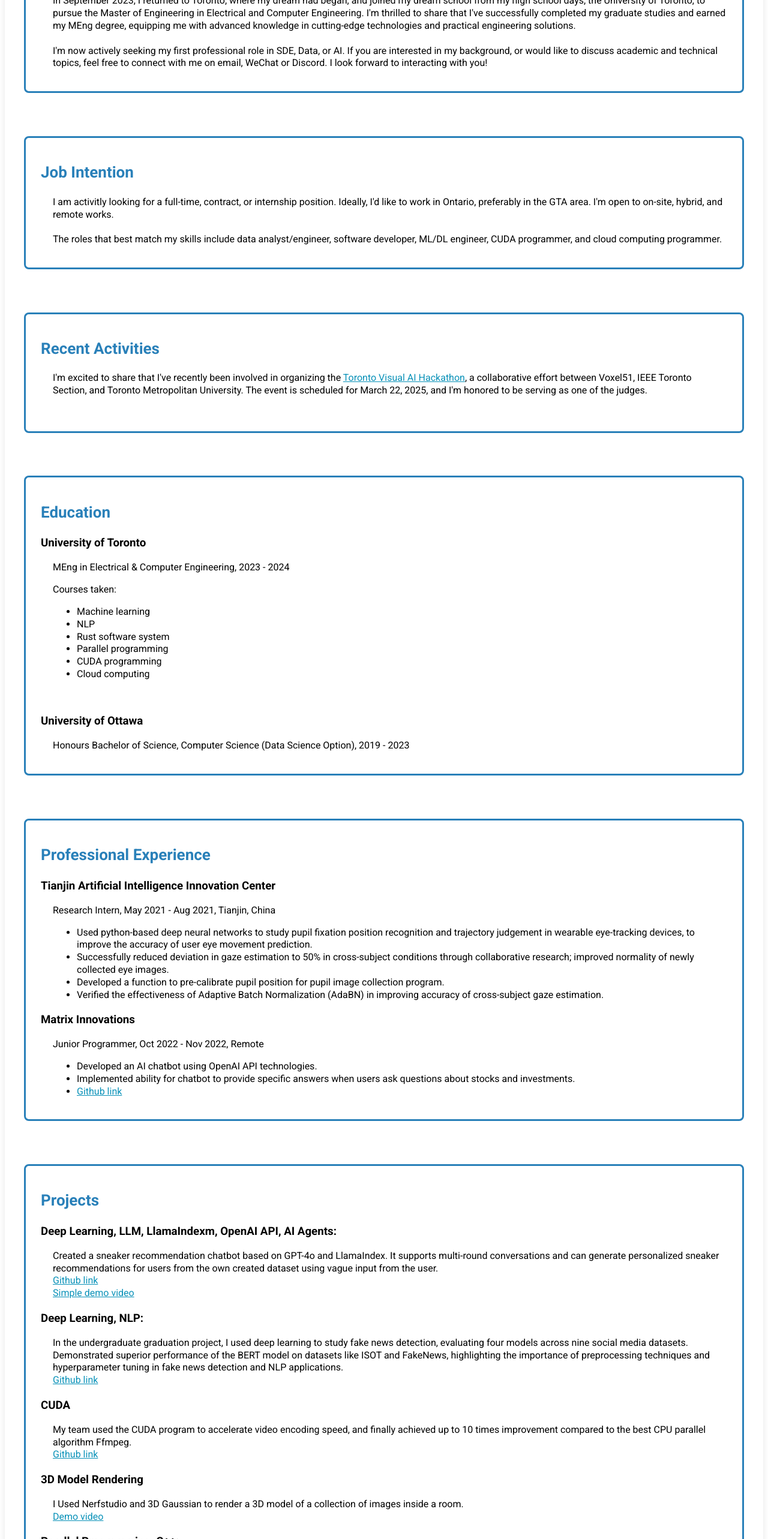
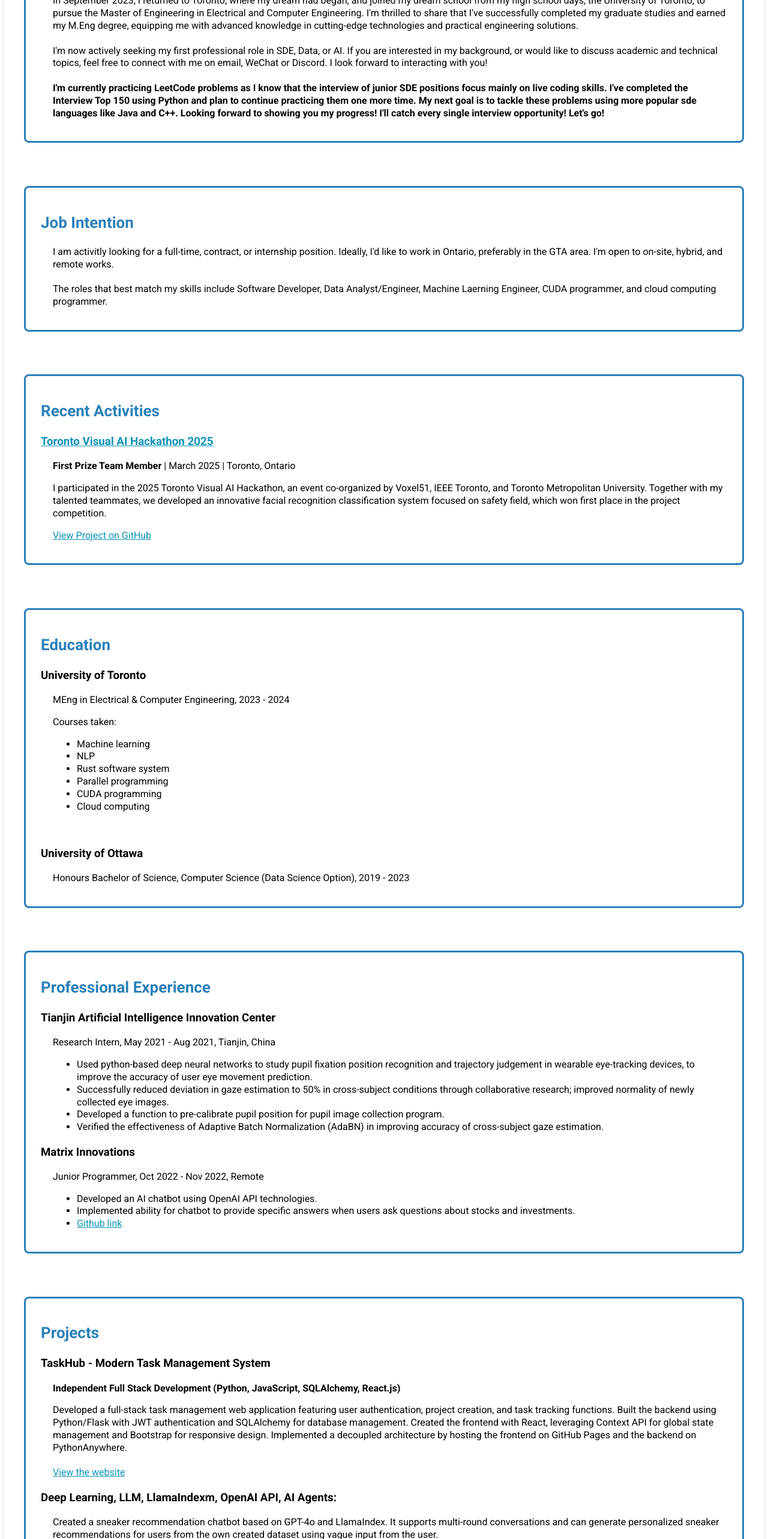
Before and after one commit to DengsongWang/dengsongpage, a React (Create React App) app: page / in a window 1280 px wide. Shown: the part 1120-3686 px from the top of the page at 60% size. Built offline with nearby package versions, Linux system fonts and the light colour scheme.

Commit message:
Update 0921

```diff
--- a/src/App.js
+++ b/src/App.js
@@ -146,10 +146,15 @@ function App() {
           In September 2023, I returned to Toronto, where my dream had began, and joined my dream school
           from my high school days, the University of Toronto, to pursue the Master of Engineering
           in Electrical and Computer Engineering.  I'm thrilled to share that I've successfully completed my graduate
-          studies and earned my MEng degree, equipping me with advanced knowledge in cutting-edge technologies and practical engineering solutions.
+          studies and earned my M.Eng degree, equipping me with advanced knowledge in cutting-edge technologies and practical engineering solutions.
           <br /><br />
           I'm now actively seeking my first professional role in SDE, Data, or AI. If you are interested in my background, or would like to discuss academic and technical topics,
           feel free to connect with me on email, WeChat or Discord. I look forward to interacting with you!
+          <br /><br />
+          <strong>I'm currently practicing LeetCode problems as I know that the interview of junior SDE positions focus mainly on live coding skills.
+          I've completed the Interview Top 150 using Python and plan to continue practicing them one more time. My next goal is to tackle these
+          problems using more popular sde languages like Java and C++.
+          Looking forward to showing you my progress! I'll catch every single interview opportunity! Let's go!</strong>
         </p>
 
       </section>
@@ -163,8 +168,7 @@ function App() {
         I am activitly looking for a full-time, contract, or internship position. Ideally, I'd like
         to work in Ontario, preferably in the GTA area. I'm open to on-site, hybrid,
         and remote works. <br /><br />
-        The roles that best match my skills include data analyst/engineer, software
-        developer, ML/DL engineer, CUDA programmer, and cloud computing programmer.
+        The roles that best match my skills include Software Developer, Data Analyst/Engineer, Machine Laerning Engineer, CUDA programmer, and cloud computing programmer.
         </p>
       </section>
       <br />
@@ -172,19 +176,31 @@ function App() {
 
       <section id="study" className="RecentStudy">
         <h2>Recent Activities</h2>
-        <p>
-        I'm excited to share that I've recently been involved in organizing the <a
-              href="https://voxel51.com/computer-vision-events/visual-ai-hackathon-march-22-2025/"
-              className="App-link"
-              target="_blank"
-            >
-              Toronto Visual AI Hackathon
-            </a>, a collaborative effort between Voxel51,
-        IEEE Toronto Section, and Toronto Metropolitan University. The event is scheduled for March 22, 2025, and I'm honored to be serving as one
-        of the judges.
-         <br /><br />
 
-        </p>
+        <h3>
+  <a href="https://voxel51.com/computer-vision-events/visual-ai-hackathon-march-22-2025/"
+     className="App-link"
+     target="_blank">
+    Toronto Visual AI Hackathon 2025
+  </a>
+</h3>
+
+<p>
+  <strong>First Prize Team Member</strong> | March 2025 | Toronto, Ontario
+</p>
+
+<p>
+  I participated in the 2025 Toronto Visual AI Hackathon, an event co-organized by Voxel51, IEEE Toronto, and Toronto Metropolitan University. Together with my talented teammates, we developed an innovative facial recognition classification system focused on safety field, which won first place in the project competition.
+</p>
+
+<p>
+  <a href="https://github.com/GangGreenTemperTatum/toronto-visual-ai-hackathon-2025"
+     className="App-link"
+     target="_blank">
+    View Project on GitHub
+  </a>
+</p>
+
       </section>
       <br />
       <br />
@@ -264,10 +280,21 @@ function App() {
         <h2>Projects</h2>
         <div className="Project-item">
 
+        <h3>TaskHub - Modern Task Management System</h3>
+        <p><strong>Independent Full Stack Development (Python, JavaScript, SQLAlchemy, React.js)</strong></p>
+          <p>
+          Developed a full-stack task management web application featuring user authentication, project creation, and task tracking functions. Built the backend using Python/Flask with JWT authentication
+           and SQLAlchemy for database management. Created the frontend with React, leveraging Context API for global state management and Bootstrap
+            for responsive design. Implemented a decoupled architecture by hosting the frontend on GitHub Pages and the backend on
+              PythonAnywhere. <br /><br />
+              <a href="https://dengsongwang.github.io/TaskHub-Project/" className="App-link" target="_blank">View the website</a>
+
+          </p>
+
         <h3>Deep Learning, LLM, LlamaIndexm, OpenAI API, AI Agents:</h3>
           <p>
           Created a sneaker recommendation chatbot based on GPT-4o and LlamaIndex. It supports multi-round conversations and can generate personalized sneaker recommendations for users from the own created dataset using vague input from the user.
-            <br />
+            <br /><br />
             <a
               href="https://github.com/ece1786-2024/SnkrGenie"
               className="App-link"
@@ -288,7 +315,7 @@ function App() {
           <h3>Deep Learning, NLP:</h3>
           <p>
             In the undergraduate graduation project, I used deep learning to study fake news detection, evaluating four models across nine social media datasets. Demonstrated superior performance of the BERT model on datasets like ISOT and FakeNews, highlighting the importance of preprocessing techniques and hyperparameter tuning in fake news detection and NLP applications.
-            <br />
+            <br /><br />
             <a
               href="https://github.com/DengsongWang/Honours-Project-code-files-"
               className="App-link"
@@ -301,7 +328,7 @@ function App() {
           <h3>CUDA</h3>
           <p>
             My team used the CUDA program to accelerate video encoding speed, and finally achieved up to 10 times improvement compared to the best CPU parallel algorithm Ffmpeg.
-            <br />
+            <br /><br />
             <a href="https://github.com/DengsongWang/ECE1782-Project/tree/main" className="App-link" target="_blank">
               Github link
             </a>
@@ -309,7 +336,7 @@ function App() {
           <h3>3D Model Rendering</h3>
           <p>
           I Used Nerfstudio and 3D Gaussian to render a 3D model of a collection of images inside a room.
-            <br />
+            <br /><br />
             <a href="https://drive.google.com/file/d/1FgMqDFhKkjlSUYvebgTM1xfY6dEhZ_Rr/view?usp=drive_link" className="App-link" target="_blank">
               Demo video
             </a>
@@ -317,7 +344,7 @@ function App() {
           <h3>Parallel Programming, C++:</h3>
           <p>
           My team used parallel programming methods to parallelize a Pac-Man game based on C++, transforming it into an automated game that accommodated multiple independent Pac-Men.
-            <br />
+            <br /><br />
             <a href="https://youtu.be/H49Ioxk-4nY" className="App-link" target="_blank">
               Demo video
             </a>
@@ -325,7 +352,7 @@ function App() {
           <h3>HTML/CSS, JavaScript & React:</h3>
           <p>
             Designed a website for a virtual baking studio.
-            <br />
+            <br /><br />
             <a href="https://DengsongWang.github.io/s5" className="App-link" target="_blank">
               Web link
             </a>
@@ -346,8 +373,13 @@ function App() {
         <h2>Skills</h2>
         <h3>Technical Skills:</h3>
         <p>
-        Python, SQL, Deep Learning, NLP, LLM, Spark, numpy, pandas, PyTorch,
-        TensorFlow, Machine learning, CUDA programming, C/C++, Java, HTML, CSS, JavaScript, React, Node.js, Linux, Git, OpenAI API
+        <li><strong>Programming language:</strong> Python, SQL, Java, C, C++, CUDA programming</li>
+        <li><strong>Software Development:</strong> Full-stack development (Flask, SQLAlchemy), HTML, CSS, JavaScript, React.js, Node.js</li>
+        <li><strong>Frameworks and Tools:</strong> TensorFlow, PyTorch, OpenAI API, Git, GitHub, Tableau, Power BI, PowerShell, Bash</li>
+        <li><strong>AI:</strong> Deep Learning, Machine Learning, NLP, LLMs</li>
+        <li><strong>Cloud Platforms:</strong> AWS, PythonAnywhere</li>
+        <li><strong>Systems:</strong> Windows, Linux</li>
+
         </p>
         <h3>Language Skills:</h3>
         <p>Bilingual Fluency in Mandarin (Native) & English (Fluent)</p>
```
